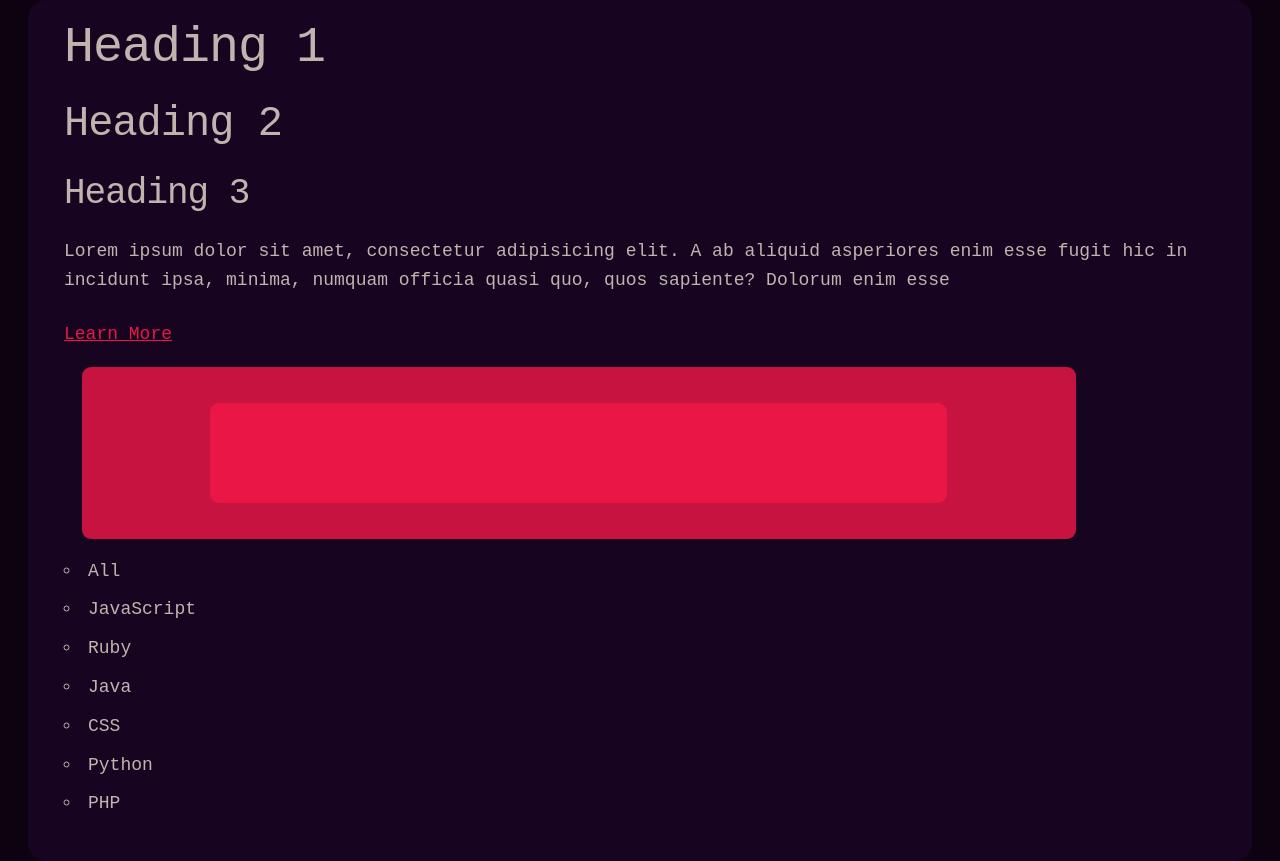
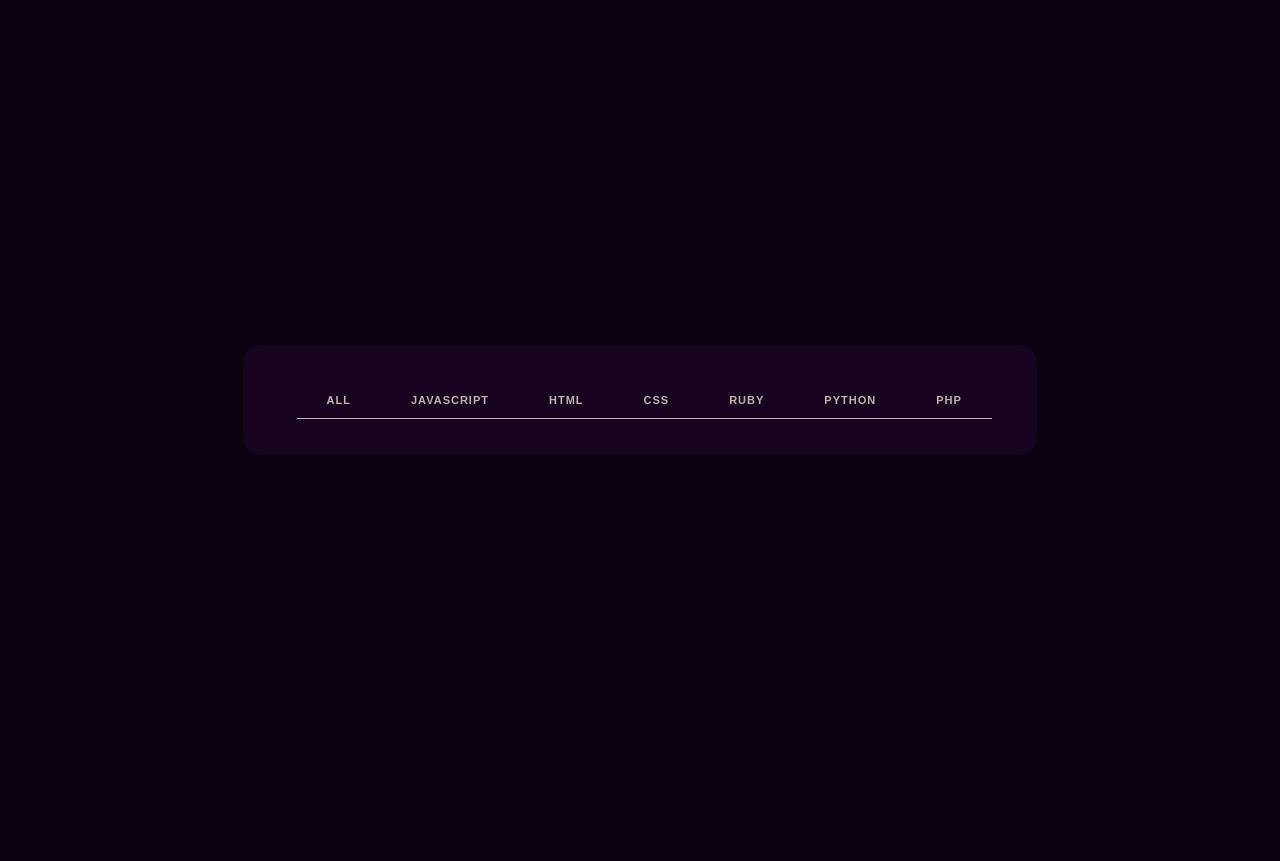
Before and after one commit to BrendinVenter/ui-dev-react-git-rankings, a React (Create React App) app: page / in a window 1280 px wide. After the commit the page ends 800 px from the top, so only its background shows below. Built offline with nearby package versions, Linux system fonts and the light colour scheme.

Commit message:
Initial commit

```diff
--- a/package.json
+++ b/package.json
@@ -6,6 +6,7 @@
     "@testing-library/jest-dom": "^5.14.1",
     "@testing-library/react": "^11.2.7",
     "@testing-library/user-event": "^12.8.3",
+    "prop-types": "^15.7.2",
     "react": "^17.0.2",
     "react-dom": "^17.0.2",
     "react-scripts": "4.0.3",
--- a/src/App.js
+++ b/src/App.js
@@ -1,11 +1,9 @@
 import './styles/App.css';
 import Popular from './components/Popular';
-import Example from './components/Example';
 
 function App() {
   return (
     <div className="App">
-      <Example />
       <Popular />
     </div>
   );
--- a/src/components/Example.js
+++ b/src/components/Example.js
@@ -1,4 +1,5 @@
 import React from 'react';
+import Button from './common/Button';
 
 // markup
 const Example = () => (
@@ -15,6 +16,28 @@ const Example = () => (
     <div className="example-div">
       <div className="example-inner-div" />
     </div>
+    <div>
+      <Button>Primary</Button>
+    </div>
+    <div>
+      <Button solid>Secondary</Button>
+    </div>
+    <div>
+      <form action="">
+        <label htmlFor="example">
+          Name:
+          <input type="text" id="example" />
+        </label>
+        <label htmlFor="email">
+          Email:
+          <input type="email" id="email" />
+        </label>
+        <label htmlFor="Mobile">
+          Mobile:
+          <input type="tel" id="Mobile" />
+        </label>
+      </form>
+    </div>
   </>
 );
 
--- a/src/components/Popular.js
+++ b/src/components/Popular.js
@@ -1,45 +1,37 @@
-import React from 'react';
+import React, { useState } from 'react';
+import LanguagesNav from './ui/LanguagesNav';
+
+// Data
+const languageData = [
+  { id: Math.random().toString(), name: 'All' },
+  { id: Math.random().toString(), name: 'JavaScript' },
+  { id: Math.random().toString(), name: 'HTML' },
+  { id: Math.random().toString(), name: 'CSS' },
+  { id: Math.random().toString(), name: 'Ruby' },
+  { id: Math.random().toString(), name: 'Python' },
+  { id: Math.random().toString(), name: 'PHP' },
+];
 
 // markup
 const Popular = () => {
-  const languages = [
-    {
-      id: Math.random().toString(),
-      name: 'All',
-    },
-    {
-      id: Math.random().toString(),
-      name: 'JavaScript',
-    },
-    {
-      id: Math.random().toString(),
-      name: 'Ruby',
-    },
-    {
-      id: Math.random().toString(),
-      name: 'Java',
-    },
-    {
-      id: Math.random().toString(),
-      name: 'CSS',
-    },
-    {
-      id: Math.random().toString(),
-      name: 'Python',
-    },
-    {
-      id: Math.random().toString(),
-      name: 'PHP',
-    },
-  ];
+  // State
+  // eslint-disable-next-line no-unused-vars
+  const [languages, setLanguages] = useState(languageData);
+  // eslint-disable-next-line no-unused-vars
+  const [selectedLanguage, setSelectedLanguage] = useState('All');
+
+  // Functions
+  const updateSelectedLanguage = (e) => {
+    setSelectedLanguage(e.target.textContent);
+  };
 
   return (
-    <ul>
-      {languages.map((language) => (
-        <li key={language.id}>{language.name}</li>
-      ))}
-    </ul>
+    <>
+      <LanguagesNav
+        languages={languages}
+        handleClick={updateSelectedLanguage}
+      />
+    </>
   );
 };
-
 export default Popular;
--- /dev/null
+++ b/src/components/common/Button.js
@@ -0,0 +1,47 @@
+import styled, { css } from 'styled-components';
+
+const Button = styled.button`
+  display: inline-block;
+  height: 38px;
+  padding: 0 30px;
+  color: var(--text-color);
+  text-align: center;
+  font-size: 11px;
+  font-weight: 600;
+  line-height: 38px;
+  letter-spacing: 0.1rem;
+  text-transform: uppercase;
+  text-decoration: none;
+  white-space: nowrap;
+  background-color: transparent;
+  border-radius: 4px;
+  border: 1px solid var(--text-color);
+  cursor: pointer;
+  box-sizing: border-box;
+
+  &:hover,
+  &:focus {
+    color: var(--app-background-color);
+    border-color: var(--text-color);
+    background-color: var(--text-color);
+    outline: 0;
+  }
+
+  ${(props) =>
+    props.solid &&
+    css`
+      background-color: var(--text-color);
+      border-color: var(--text-color);
+      color: var(--app-background-color);
+
+      &:hover,
+      &:focus {
+        color: var(--text-color);
+        border-color: var(--text-color);
+        background-color: var(--app-background-color);
+        outline: 0;
+    `}
+`;
+
+// eslint-disable-next-line import/prefer-default-export
+export { Button };
--- /dev/null
+++ b/src/components/common/index.js
@@ -0,0 +1 @@
+export * from './Button';
--- /dev/null
+++ b/src/components/ui/LanguagesNav.js
@@ -0,0 +1,57 @@
+import React from 'react';
+import styled from 'styled-components';
+import PropTypes from 'prop-types';
+import { Button } from '../common';
+
+const StyledWrapper = styled.div`
+  padding: 1em;
+`;
+
+const StyledList = styled.ul`
+  display: flex;
+  flex-direction: row;
+  justify-content: space-evenly;
+  align-items: center;
+
+  // Reset base styles
+  margin: 0;
+  list-style: none;
+`;
+
+const StyledItem = styled.li`
+  margin: 0;
+`;
+
+const StyledButton = styled(Button)`
+  // Resets
+  border: none;
+  margin: 0;
+  border-radius: 0;
+
+  // Extensions
+  border-bottom: 1px solid var(--text-color);
+  border-top-left-radius: 0.5em;
+  border-top-right-radius: 0.5em;
+`;
+
+// markup
+const LanguagesNav = ({ languages, handleClick }) => (
+  <StyledWrapper>
+    <StyledList>
+      {languages.map((language) => (
+        <StyledItem key={language.id}>
+          <StyledButton type="button" onClick={handleClick}>
+            {language.name}
+          </StyledButton>
+        </StyledItem>
+      ))}
+    </StyledList>
+  </StyledWrapper>
+);
+
+LanguagesNav.propTypes = {
+  languages: PropTypes.arrayOf(PropTypes.object).isRequired,
+  handleClick: PropTypes.func.isRequired,
+};
+
+export default LanguagesNav;
--- a/src/styles/index.css
+++ b/src/styles/index.css
@@ -1,7 +1,6 @@
 /* Global Colors */
 
 :root {
-  font-size: 10px;
   --main-bg-color: #0c0210;
   --app-background-color: #170420;
   --element-bg-color: #c61340;
@@ -229,7 +228,7 @@ input[type="button"] {
   white-space: nowrap;
   background-color: transparent;
   border-radius: 4px;
-  border: 1px solid #bbb;
+  border: 1px solid var(--text-color);
   cursor: pointer;
   box-sizing: border-box; }
 .button:hover,
@@ -244,6 +243,7 @@ input[type="reset"]:focus,
 input[type="button"]:focus {
   color: #333;
   border-color: #888;
+  background-color: var(--text-color);
   outline: 0; }
 .button.button-primary,
 button.button-primary,
@@ -282,7 +282,7 @@ select {
   height: 38px;
   padding: 6px 10px; /* The 6px vertically centers text on FF, ignored by Webkit */
   background-color: #fff;
-  border: 1px solid #D1D1D1;
+  border: 1px solid #FFF;
   border-radius: 4px;
   box-shadow: none;
   box-sizing: border-box; }
@@ -297,11 +297,15 @@ input[type="password"],
 textarea {
   -webkit-appearance: none;
   -moz-appearance: none;
-  appearance: none; }
+  appearance: none;
+  margin-left: 0.5em;
+}
 textarea {
   min-height: 65px;
   padding-top: 6px;
-  padding-bottom: 6px; }
+  padding-bottom: 6px;
+
+}
 input[type="email"]:focus,
 input[type="number"]:focus,
 input[type="search"]:focus,
@@ -311,7 +315,7 @@ input[type="url"]:focus,
 input[type="password"]:focus,
 textarea:focus,
 select:focus {
-  border: 1px solid #33C3F0;
+  border: 1px solid var(--accent-color);
   outline: 0; }
 label,
 legend {
```
Also changed, not shown: .eslintrc.js, src/utils/api.js (added), 1 other file (tests, documents, lock files or other folders).
